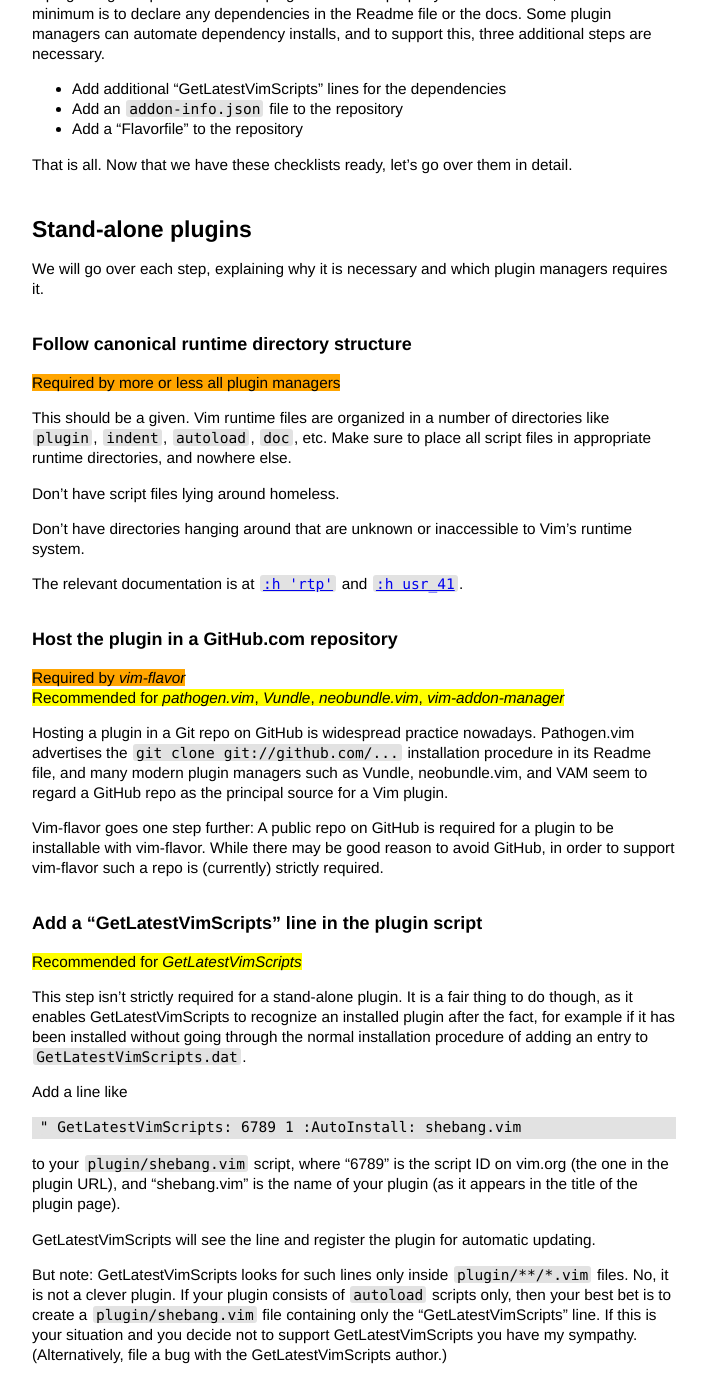
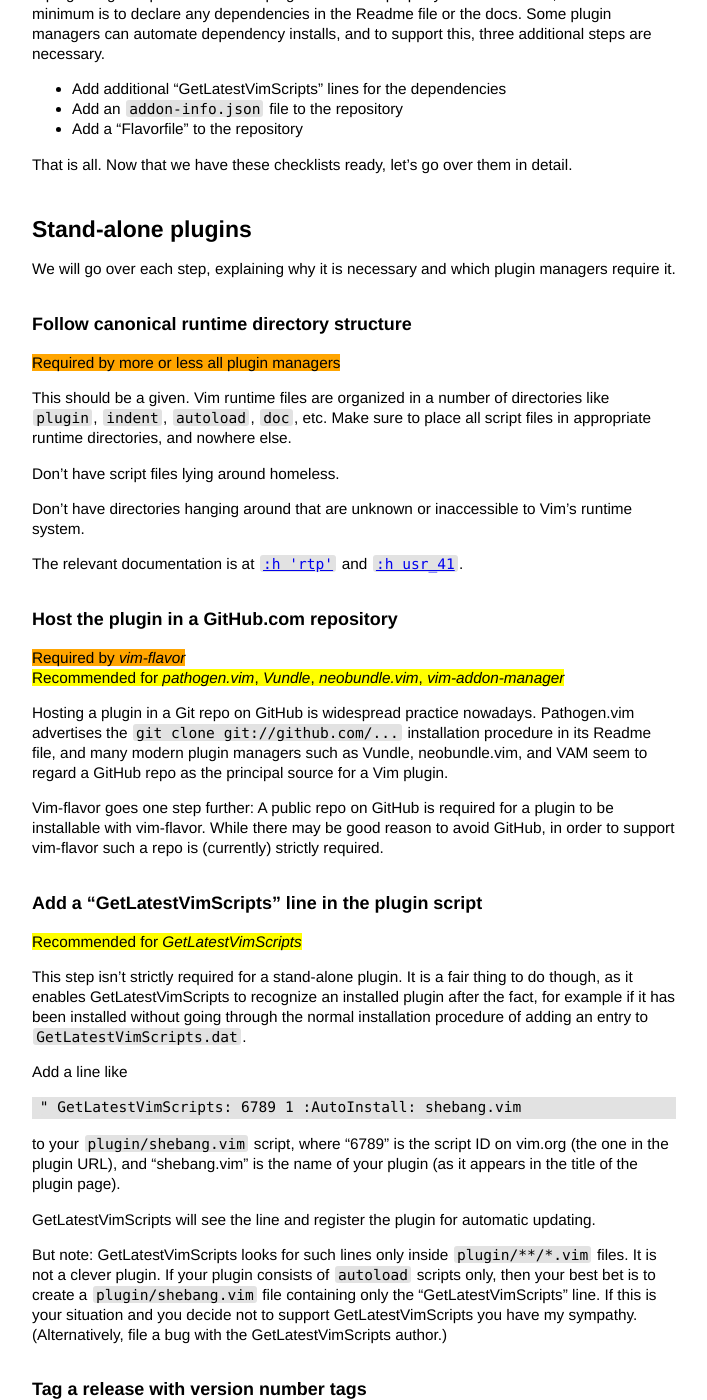
Before and after one commit to glts/glts.github.io, a Jekyll site: the page built from _posts/2013-07-13-how-to-support-all-plugin-managers.markdown, in a window 1280 px wide and 1400 px high, scrolled down 888 px. Shown: the whole window, without its empty margins (286-993 px from the left). Built offline with Jekyll 4.4.1, drawn with Linux system fonts in a browser that asks for light colours.

Commit message:
Fixed typos before going live

```diff
--- a/_posts/2013-07-13-how-to-support-all-plugin-managers.markdown
+++ b/_posts/2013-07-13-how-to-support-all-plugin-managers.markdown
@@ -74,10 +74,11 @@
 That is all. Now that we have these checklists ready, let's go over them
 in detail.
 
+
 ## Stand-alone plugins
 
 We will go over each step, explaining why it is necessary and which
-plugin managers requires it.
+plugin managers require it.
 
 ### Follow canonical runtime directory structure
 
@@ -142,7 +143,7 @@
 automatic updating.
 
 But note: GetLatestVimScripts looks for such lines only inside
-`plugin/**/*.vim` files. No, it is not a clever plugin. If your plugin
+`plugin/**/*.vim` files. It is not a clever plugin. If your plugin
 consists of `autoload` scripts only, then your best bet is to create a
 `plugin/shebang.vim` file containing only the "GetLatestVimScripts"
 line. If this is your situation and you decide not to support
```
